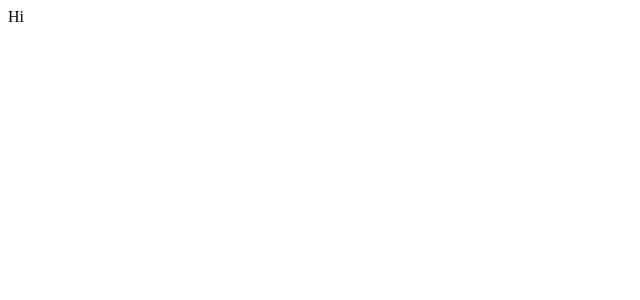
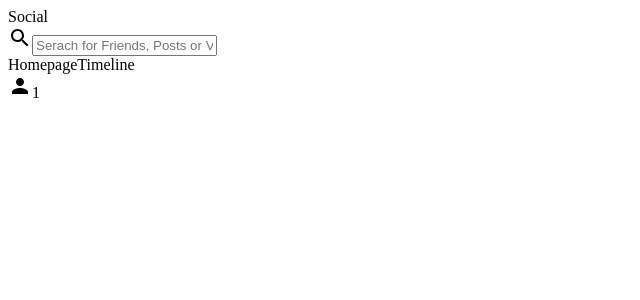
Before and after one commit to Ishan1809/Crowdly, a React (Create React App) app: page / in a window 1280 px wide. Shown: the top 300 px of the page, without its empty margins (0-640 px from the left). Built offline with nearby package versions, Linux system fonts and the light colour scheme.

Commit message:
modified

```diff
--- a/package.json
+++ b/package.json
@@ -6,6 +6,7 @@
     "@babel/plugin-proposal-private-property-in-object": "",
     "@emotion/react": "^11.11.1",
     "@emotion/styled": "^11.11.0",
+    "@mui/icons-material": "^5.14.0",
     "@mui/material": "^5.14.0",
     "@testing-library/jest-dom": "^5.16.5",
     "@testing-library/react": "^13.4.0",
--- a/src/components/topbar/topbar.jsx
+++ b/src/components/topbar/topbar.jsx
@@ -1,9 +1,33 @@
-import React from 'react'
+import React from "react";
+import SearchIcon from '@mui/icons-material/Search';
+import PersonIcon from '@mui/icons-material/Person';
+import { Person } from "@mui/icons-material";
+
 
 export default function topbar() {
   return (
-    <div>
-      Hi
+    <div className="topbarContainer">
+      <div className="topbarLeft">
+        <span className="logo">Social</span>
+      </div>
+      <div className="topbarCenter">
+        <div className="searchBar">
+            <SearchIcon />
+            <input placeholder="Serach for Friends, Posts or Videos" className="searchInput" />
+        </div>
+      </div>
+      <div className="topbarRight">
+        <div className="topbarLinks">
+            <span className="topbarLink">Homepage</span>
+            <span className="topbarLink">Timeline</span>
+        </div>
+        <div className="topbarIcons">
+            <div className="topbarIconItem">
+                <PersonIcon />
+                <span className="topbarIconBadge">1</span>
+            </div>
+        </div>
+      </div>
     </div>
-  )
+  );
 }
```
Also changed, not shown: 1 other file (tests, documents, lock files or other folders).
